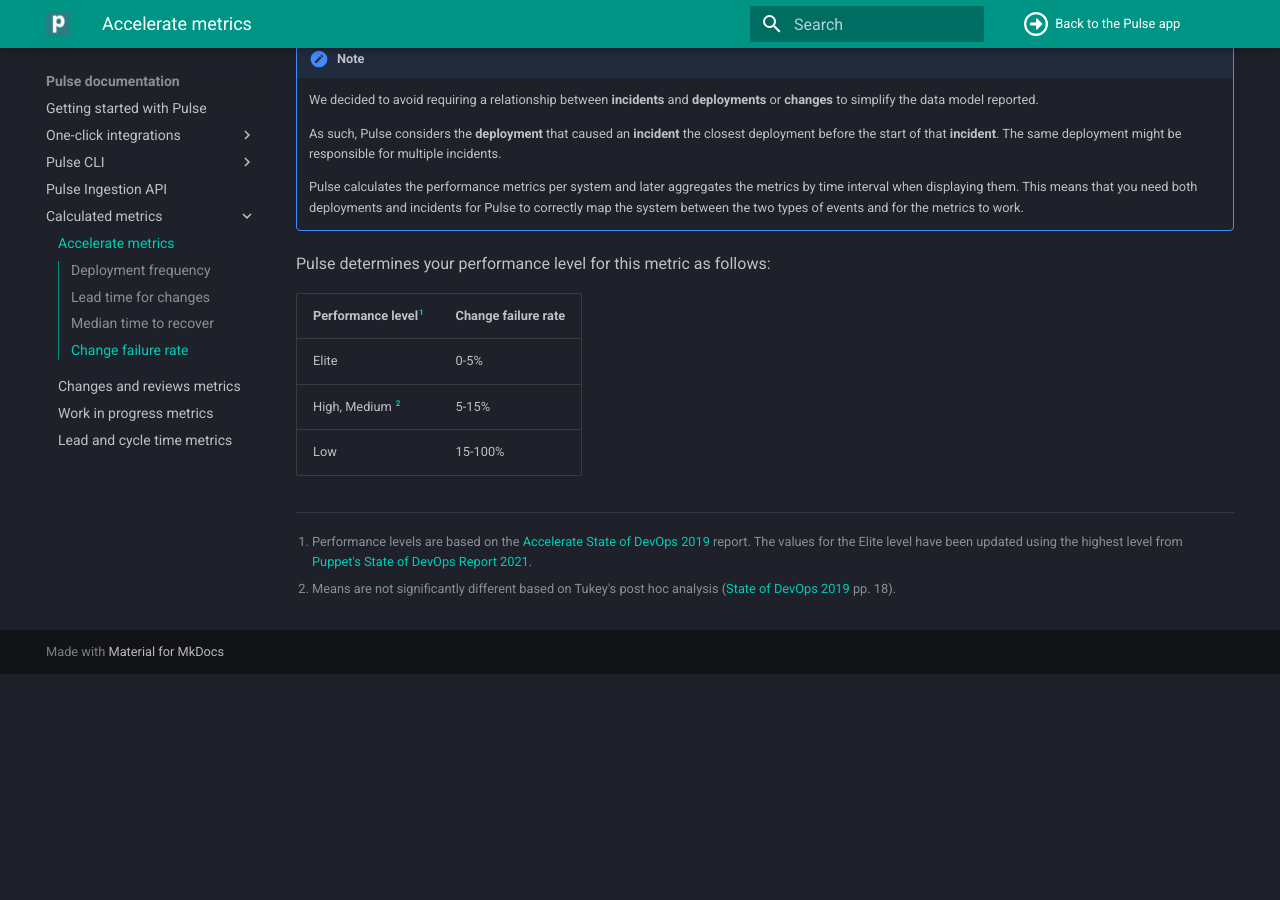
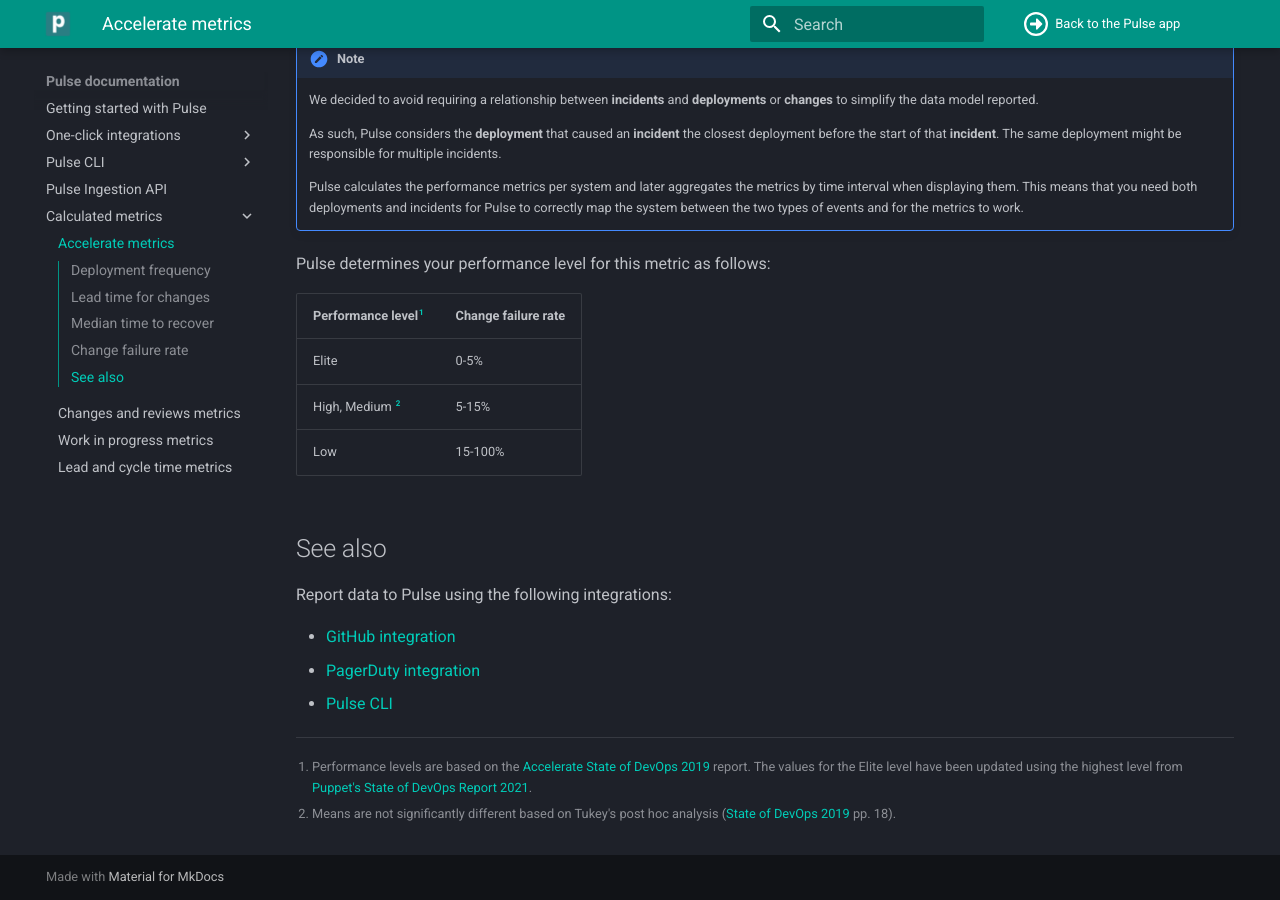
Before and after one commit to codacy/pulse-user-docs, an MkDocs documentation site: the page built from docs/metrics/accelerate.md, in a window 1280 px wide and 900 px high, scrolled down 2228 px. Built offline with MkDocs 1.6.1 and Material for MkDocs 9.7.7, drawn with Linux system fonts in a browser that asks for light colours; before the commit the page ends 2902 px from its top, so only the background shows below that.

Commit message:
feature: Add See also links to metrics pages

```diff
--- a/docs/metrics/accelerate.md
+++ b/docs/metrics/accelerate.md
@@ -92,3 +92,11 @@
 
 [^1]: Performance levels are based on the [Accelerate State of DevOps 2019](https://services.google.com/fh/files/misc/state-of-devops-2019.pdf) report. The values for the Elite level have been updated using the highest level from [Puppet's State of DevOps Report 2021](https://media.webteam.puppet.com/uploads/2021/07/Puppet-State-of-DevOps-Report-2021.pdf).
 [^2]: Means are not significantly different based on Tukey's post hoc analysis ([State of DevOps 2019](https://services.google.com/fh/files/misc/state-of-devops-2019.pdf) pp. 18).
+
+## See also
+
+Report data to Pulse using the following integrations:
+
+-   [GitHub integration](../one-click-integrations/github-integration.md)
+-   [PagerDuty integration](../one-click-integrations/pagerduty-integration.md)
+-   [Pulse CLI](../cli/cli.md)
```
Also changed, not shown: docs/metrics/accelerate-changes.md (+7 -0 lines), docs/metrics/accelerate-wip.md (+4 -0 lines).
